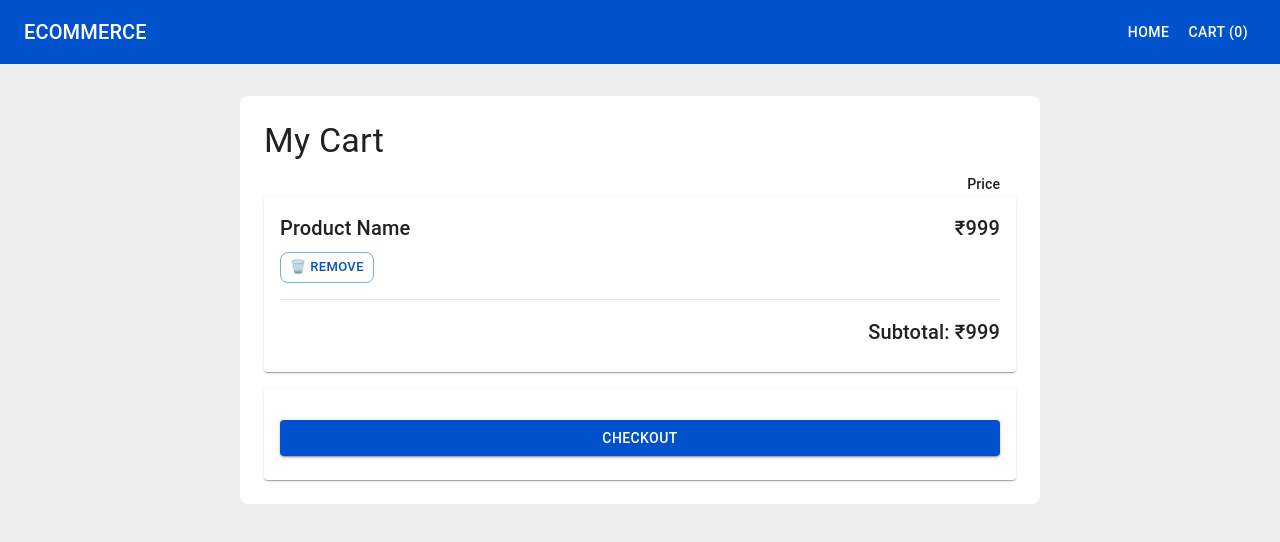
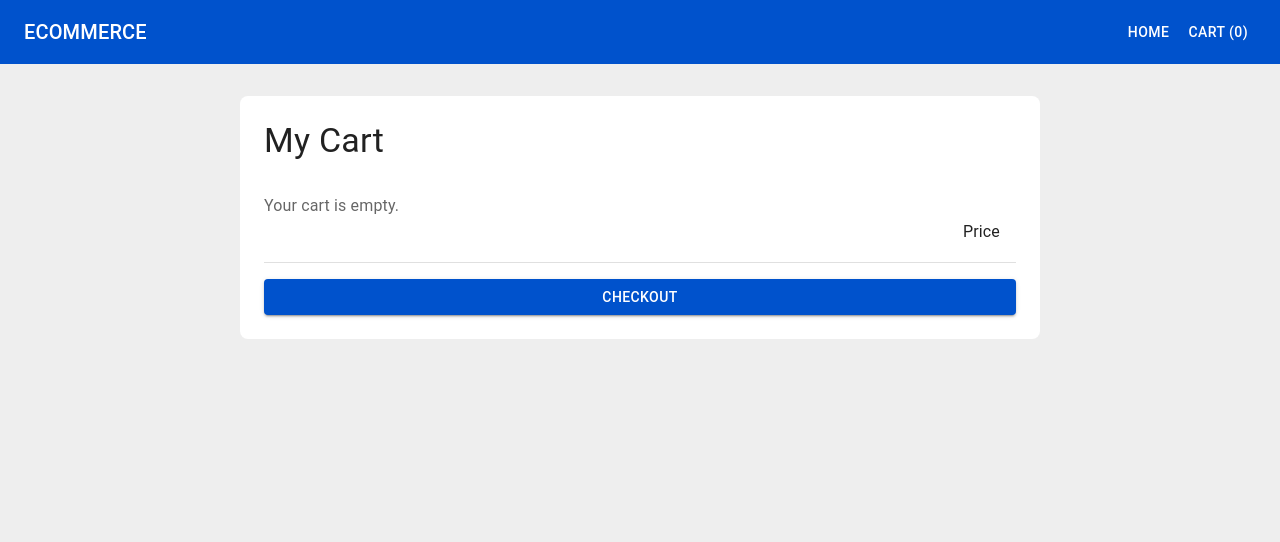
Before and after one commit to idlehax-technologies/ecommerce, a Next.js app: page /cart in a window 1280 px wide. Shown: the top 542 px of the page. Built offline with nearby package versions, Linux system fonts and the light colour scheme.

Commit message:
Wire cart UI to context and persist cart state

```diff
--- a/app/cart/page.tsx
+++ b/app/cart/page.tsx
@@ -9,13 +9,22 @@ import {
   Divider,
 } from "@mui/material";
 
+import { useCart } from "@/context/CartContext";
+
 export default function CartPage() {
+  const { items, removeFromCart, clearCart } = useCart();
+
+  const subtotal = items.reduce(
+    (sum, item) => sum + item.price * item.quantity,
+    0
+  );
+
   return (
     // OUTER PAGE (grey like Amazon)
     <Box
       sx={{
         minHeight: "100vh",
-        bgcolor:"grey.200",
+        bgcolor: "grey.200",
         py: 4,
       }}
     >
@@ -31,13 +40,20 @@ export default function CartPage() {
           My Cart
         </Typography>
 
+        {items.length === 0 && (
+          <Typography sx={{ mt: 4 }} color="text.secondary">
+            Your cart is empty.
+          </Typography>
+        )}
+
         <Box display="flex" justifyContent="flex-end">
-          <Typography variant="subtitle2" sx={{ mr: 2 }}>
+          <Typography variant="subtitle1" sx={{ mr: 2 }}>
             Price
           </Typography>
         </Box>
 
-        <Card sx={{ mb: 2 }}>
+        {items.map((item) => (
+          <Card sx={{ mb: 2 }} key={item.id}>
             <CardContent>
               <Box
                 display="flex"
@@ -45,11 +61,11 @@ export default function CartPage() {
                 alignItems="center"
               >
                 <Typography variant="h6">
-                Product Name
+                  {item.name}
                 </Typography>
 
-              <Typography variant="h6">
-                ₹999
+                <Typography variant="body1">
+                  ₹{item.price} × {item.quantity}
                 </Typography>
               </Box>
 
@@ -57,31 +73,47 @@ export default function CartPage() {
                 variant="outlined"
                 size="small"
                 sx={{ mt: 1, borderRadius: 2 }}
+                onClick={() => removeFromCart(item.id)}
               >
                 🗑️ Remove
               </Button>
+            </CardContent>
+          </Card>
+        ))}
 
         <Divider sx={{ my: 2 }} />
 
+        {items.length > 0 && (
+          <Card sx={{ mb: 2 }}>
+            <CardContent>
               <Box display="flex" justifyContent="flex-end">
                 <Typography variant="h6">
-                Subtotal: ₹999
+                  Subtotal: ₹{subtotal}
                 </Typography>
               </Box>
             </CardContent>
           </Card>
+        )}
 
-        <Card>
-          <CardContent>
+        {items.length > 0 && (
+          <Button
+            variant="outlined"
+            color="error"
+            fullWidth
+            sx={{ mb: 2 }}
+            onClick={clearCart}
+          >
+            Clear Cart
+          </Button>
+        )}
+
+
         <Button
           variant="contained"
           fullWidth
-              sx={{ mt: 2 }}
         >
           Checkout
         </Button>
-          </CardContent>
-        </Card>
       </Box>
     </Box>
   );
--- a/app/products/[id]/page.tsx
+++ b/app/products/[id]/page.tsx
@@ -26,10 +26,6 @@ export default function ProductPage() {
                 ₹{product.price}
             </Typography>
 
-            {/* <Button variant="contained" sx={{ mt: 3 }}>
-                Add to Cart
-            </Button> */}
-
             <Button
                 variant="contained"
                 sx={{ mt: 3 }}
--- a/context/CartContext.tsx
+++ b/context/CartContext.tsx
@@ -1,6 +1,6 @@
 "use client";
 
-import { useState, createContext, useContext } from "react";
+import { useState, createContext, useContext, useEffect } from "react";
 
 type CartItem = {
     id: number;
@@ -13,12 +13,17 @@ type CartContextType = {
     items: CartItem[];
     addToCart: (product: { id: number; name: string; price: number }) => void;
     removeFromCart: (id: number) => void;
+    clearCart: () => void;
 };
 
 const CartContext = createContext<CartContextType | null>(null);
 
 export function CartProvider({ children }: { children: React.ReactNode }) {
-    const [items, setItems] = useState<CartItem[]>([]);
+    const [items, setItems] = useState<CartItem[]>(() => {
+        if (typeof window === "undefined") return [];
+        const storedCart = localStorage.getItem("cart");
+        return storedCart ? JSON.parse(storedCart) : [];
+    });
 
     function addToCart(product: { id: number; name: string; price: number }) {
         setItems((items) => {
@@ -40,8 +45,16 @@ export function CartProvider({ children }: { children: React.ReactNode }) {
         setItems((items) => items.filter((i) => i.id !== id));
     }
 
+    function clearCart() {
+        setItems([]);
+    }
+
+    useEffect(() => {
+        localStorage.setItem("cart", JSON.stringify(items));
+    }, [items]);
+
     return (
-        <CartContext.Provider value={{ items, addToCart, removeFromCart }}>
+        <CartContext.Provider value={{ items, addToCart, removeFromCart, clearCart }}>
             {children}
         </CartContext.Provider>
     );
--- a/lib/products.ts
+++ b/lib/products.ts
@@ -2,19 +2,19 @@ export const products = [
   {
     id: 1,
     name: "Wireless Headphones",
-    price: 1999,
+    price: 1000,
     description: "High quality wireless headphones",
   },
   {
     id: 2,
     name: "Smart Watch",
-    price: 2999,
+    price: 2000,
     description: "Track fitness and notifications",
   },
   {
     id: 3,
     name: "Bluetooth Speaker",
-    price: 1499,
+    price: 3000,
     description: "Portable speaker with deep bass",
   },
 ]
```
Also changed, not shown: components/Navbar.tsx (+0 -9 lines). Lines whose indentation alone changed are shown as unchanged.
